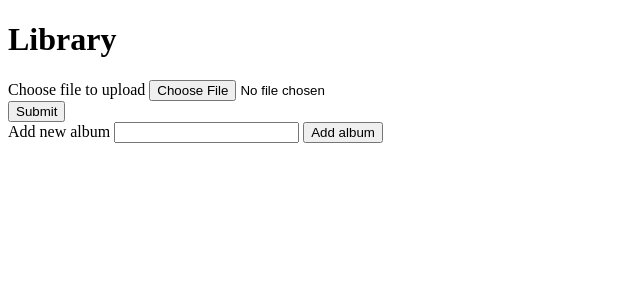
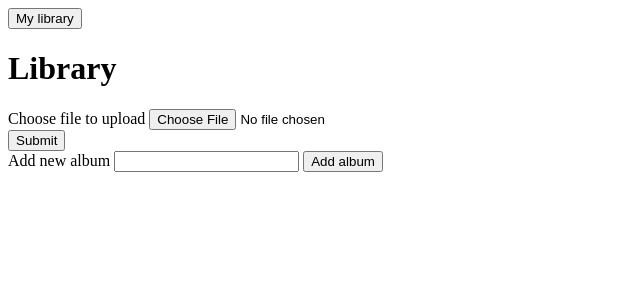
Before and after one commit to amytrick/Ember-with-Angular, a Flask app: page /library in a window 1280 px wide. Shown: the top 300 px of the page, without its empty margins (0-640 px from the left). Run offline with Flask 2, Linux system fonts and the light colour scheme; the visitor is signed in with stand-in values (Sample User, id 1); data comes from the database, SQL or seed files in the repository; data that the repository does not hold is empty.

Commit message:
back to library button

```diff
--- a/server.py
+++ b/server.py
@@ -209,8 +209,10 @@ def assign_rating(photo_id):
 
     return display_photo(photo_id)
 
-    # return render_template("photo_details.html", photo=photo)
 
+@app.route("/return_to_library")
+def return_to_library():
+    return redirect("/library")
 
 
 if __name__ == "__main__":
--- a/templates/base.html
+++ b/templates/base.html
@@ -19,7 +19,9 @@
     {% block head %}{% endblock %}
   </head>
   <body>
-
+    <form action="/return_to_library">
+      <button name="home">My library</button>
+    </form>
     {% block body %}{% endblock %}
 
     {% block after_body %}{% endblock %}
```
